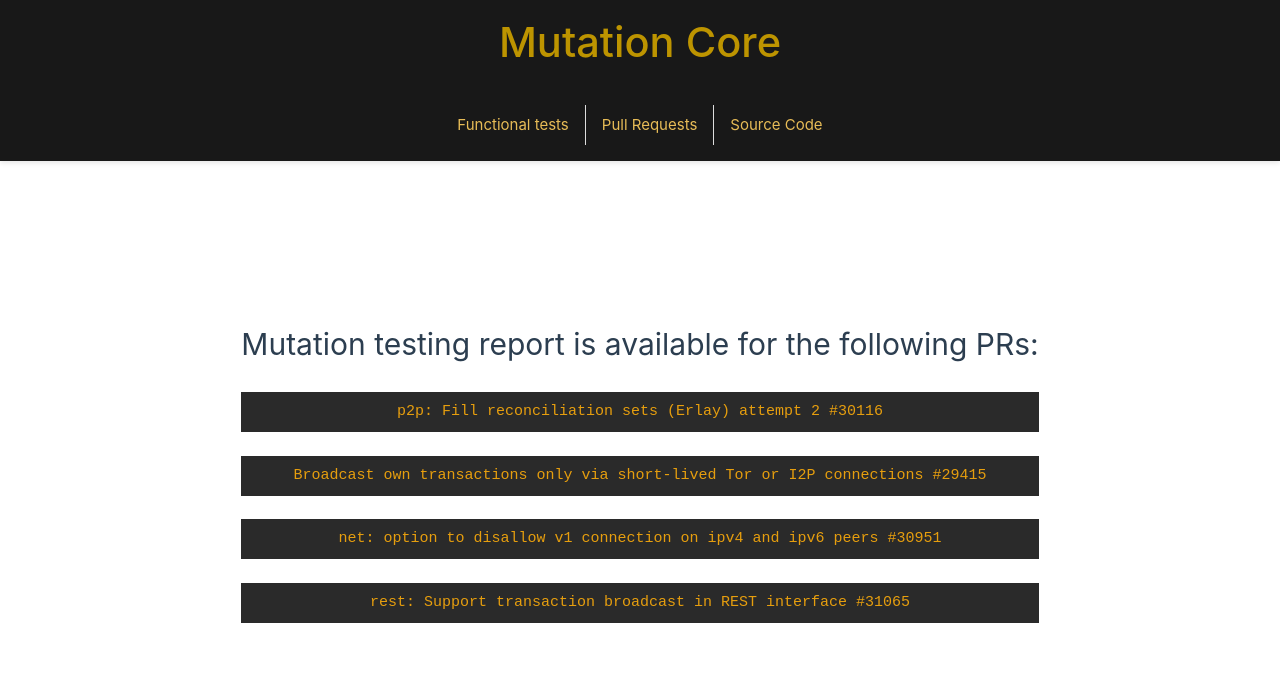
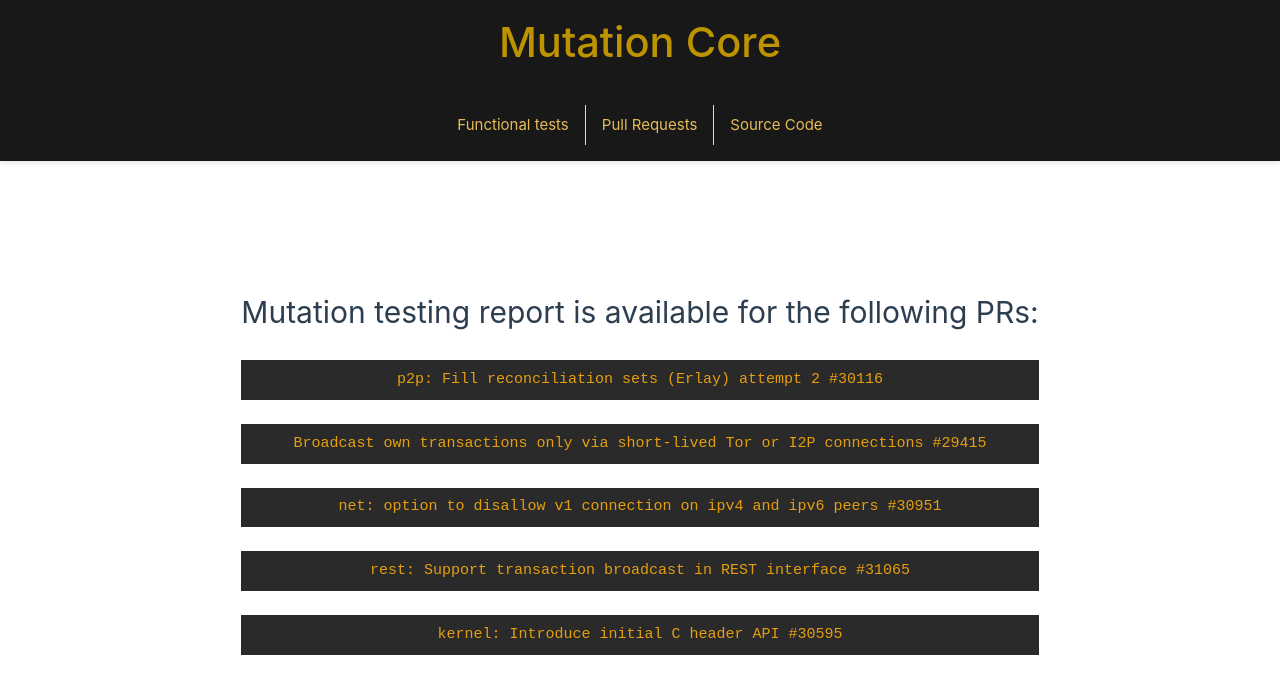
Before and after one commit to brunoerg/mutation-core-front, a Vue app: page /pulls/list in a window 1280 px wide. Shown: the top 694 px of the page. Built offline with nearby package versions, Linux system fonts and the light colour scheme.

Commit message:
improve functional test view

```diff
--- a/src/components/Diff.vue
+++ b/src/components/Diff.vue
@@ -11,6 +11,7 @@
     <div v-if="selectedFile">
       <div v-if="'mutation_score' in selectedFile" class="mutation-score">
         <h3>Mutation Score: <b v-bind:class="score">{{ selectedFile.mutation_score * 100 }}%</b></h3>
+        <h3 v-if="'head' in selectedFile">Head: {{ selectedFile.head }}</h3>
         <h4>See the surviving mutants below. You should write tests to kill them:</h4>
       </div>
       <div v-for="(diff, index) in selectedFile.diffs" :key="index" class="diff-box">
--- a/src/views/ListPulls.vue
+++ b/src/views/ListPulls.vue
@@ -6,6 +6,7 @@
     <RouterLink to="29415" class="link">Broadcast own transactions only via short-lived Tor or I2P connections #29415</RouterLink>
     <RouterLink to="30951" class="link">net: option to disallow v1 connection on ipv4 and ipv6 peers #30951</RouterLink>
     <RouterLink to="31065" class="link">rest: Support transaction broadcast in REST interface #31065</RouterLink>
+    <RouterLink to="30595" class="link">kernel: Introduce initial C header API #30595</RouterLink>
   </main>
 </template>
 
@@ -17,7 +18,8 @@ export default {
         "p2p: Fill reconciliation sets (Erlay) attempt 2 #30116",
         "Broadcast own transactions only via short-lived Tor or I2P connections #29415",
         "net: option to disallow v1 connection on ipv4 and ipv6 peers #30951",
-        "rest: Support transaction broadcast in REST interface #31065"
+        "rest: Support transaction broadcast in REST interface #31065",
+        "kernel: Introduce initial C header API #30595"
       ]
     };
   },
```
